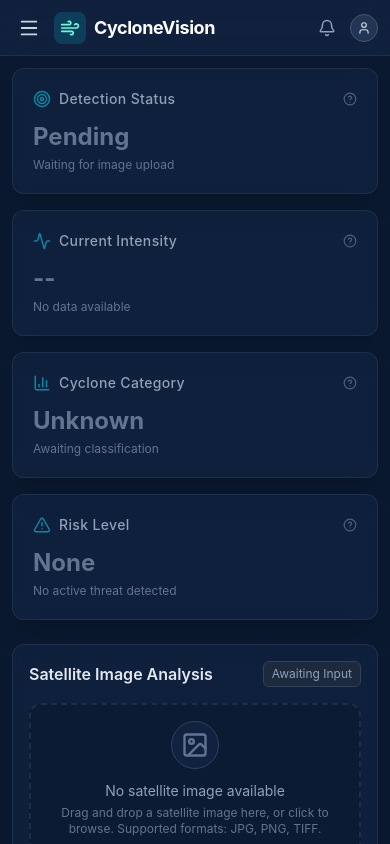
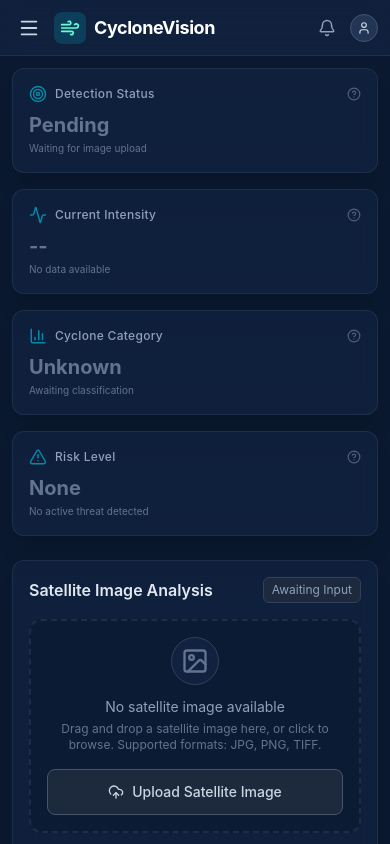
Before and after one commit to HitheshKaje/Cyclone-Vision, a React app in the folder frontend/: page / in a window 390 px wide. Shown: the top 844 px of the page. Built offline with nearby package versions, Linux system fonts and the light colour scheme; the HTML template or start-up script is replaced by a standard one.

Commit message:
Makaing dashboard Resonsiveness for diffrent devices

```diff
--- a/frontend/src/components/AlertPanel.jsx
+++ b/frontend/src/components/AlertPanel.jsx
@@ -3,19 +3,19 @@ import { BellRing, CheckCircle } from 'lucide-react';
 
 const AlertPanel = () => {
   return (
-    <div className="glass-panel p-6">
-      <div className="flex items-center justify-between mb-6">
+    <div className="glass-panel p-4 sm:p-6">
+      <div className="flex flex-wrap items-center justify-between gap-2 mb-4 sm:mb-6">
         <div className="flex items-center gap-2">
-          <BellRing size={20} className="text-cyan-400" />
-          <h2 className="text-lg font-semibold text-slate-200">Alert Notifications</h2>
+          <BellRing size={20} className="text-cyan-400 shrink-0" />
+          <h2 className="text-base sm:text-lg font-semibold text-slate-200">Alert Notifications</h2>
         </div>
         <span className="bg-slate-800 text-slate-400 text-xs px-2 py-1 rounded-full border border-slate-700">0 Active</span>
       </div>
 
-      <div className="flex flex-col items-center justify-center p-8 text-center border-2 border-dashed border-slate-700/50 rounded-xl bg-navy-900/30">
-        <CheckCircle size={32} className="text-slate-600 mb-3" />
-        <p className="text-slate-400 font-medium">No active alerts</p>
-        <p className="text-xs text-slate-500 mt-1 max-w-[250px]">System is monitoring for cyclone threats. Alerts will appear here.</p>
+      <div className="flex flex-col items-center justify-center p-6 sm:p-8 text-center border-2 border-dashed border-slate-700/50 rounded-xl bg-navy-900/30 mx-2 sm:mx-0">
+        <CheckCircle size={32} className="text-slate-600 mb-2 sm:mb-3" />
+        <p className="text-slate-400 font-medium text-sm sm:text-base">No active alerts</p>
+        <p className="text-[10px] sm:text-xs text-slate-500 mt-1 max-w-[250px]">System is monitoring for cyclone threats. Alerts will appear here.</p>
       </div>
     </div>
   );
--- a/frontend/src/components/OverviewCard.jsx
+++ b/frontend/src/components/OverviewCard.jsx
@@ -3,18 +3,18 @@ import { HelpCircle } from 'lucide-react';
 
 const OverviewCard = ({ title, icon: Icon, value, subtitle }) => {
   return (
-    <div className="glass-panel p-5 flex flex-col gap-3">
+    <div className="glass-panel p-4 sm:p-5 flex flex-col gap-2 sm:gap-3">
       <div className="flex justify-between items-center text-slate-400">
         <div className="flex items-center gap-2">
-          <Icon size={18} className="text-cyan-500/70" />
-          <h3 className="font-medium text-sm tracking-wide">{title}</h3>
+          <Icon size={18} className="text-cyan-500/70 shrink-0" />
+          <h3 className="font-medium text-xs sm:text-sm tracking-wide">{title}</h3>
         </div>
-        <HelpCircle size={14} className="opacity-50 cursor-help hover:opacity-100 transition-opacity" />
+        <HelpCircle size={14} className="opacity-50 cursor-help hover:opacity-100 transition-opacity shrink-0" />
       </div>
 
       <div>
-        <p className="text-2xl font-bold text-slate-500">{value}</p>
-        <p className="text-xs text-slate-500 mt-1">{subtitle}</p>
+        <p className="text-xl sm:text-2xl font-bold text-slate-500">{value}</p>
+        <p className="text-[10px] sm:text-xs text-slate-500 mt-0.5 sm:mt-1">{subtitle}</p>
       </div>
     </div>
   );
--- a/frontend/src/components/SystemStatus.jsx
+++ b/frontend/src/components/SystemStatus.jsx
@@ -18,8 +18,8 @@ const StatusItem = ({ icon: Icon, label }) => (
 
 const SystemStatus = () => {
   return (
-    <div className="glass-panel p-5">
-      <h3 className="text-sm font-semibold text-slate-300 mb-4 uppercase tracking-wider">System Status</h3>
+    <div className="glass-panel p-4 sm:p-5">
+      <h3 className="text-xs sm:text-sm font-semibold text-slate-300 mb-3 sm:mb-4 uppercase tracking-wider">System Status</h3>
 
       <div className="space-y-1">
         <StatusItem icon={Cpu} label="AI Model" />
```
